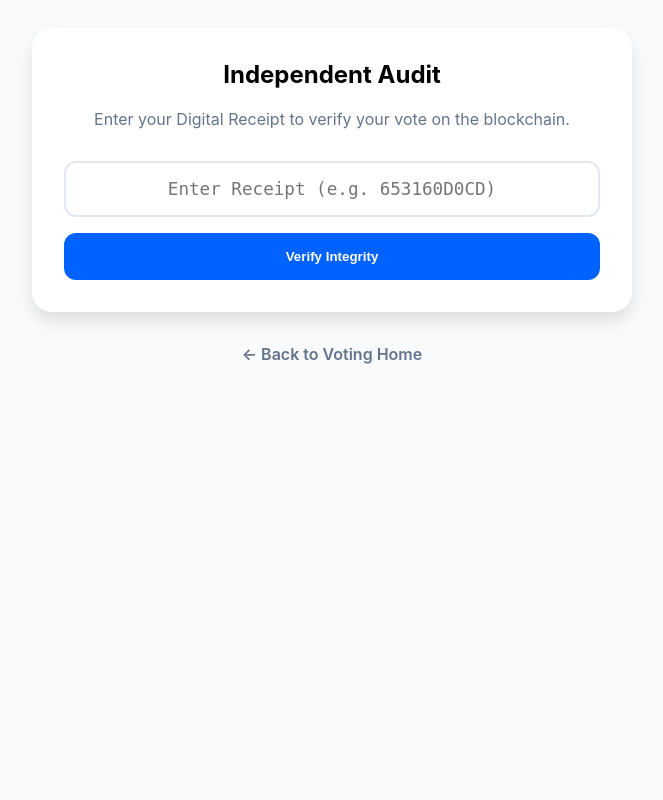
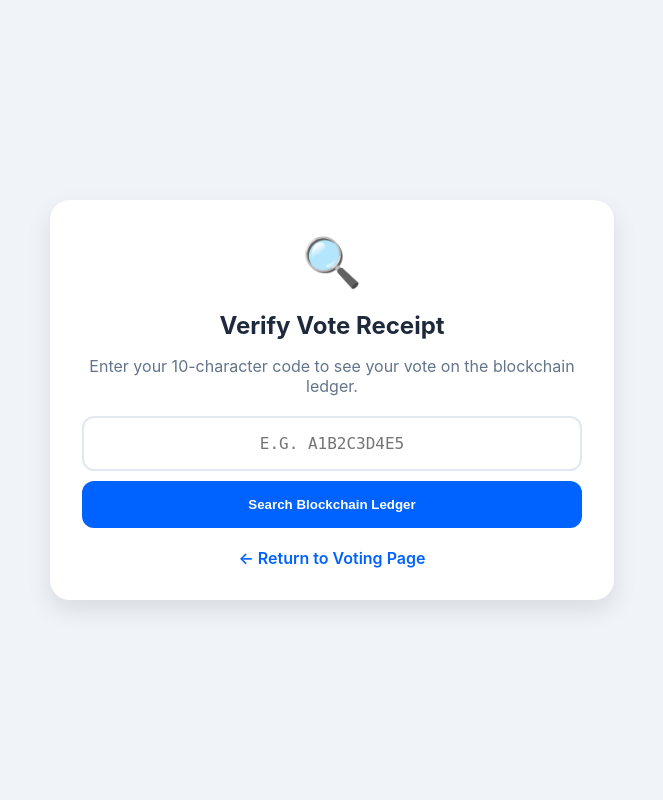
Before and after one commit to prudhvi16131/jntugv-voting-system, a Flask app: template templates/audit.html in a window 1280 px wide. Shown: the whole page, without its empty margins (308-971 px from the left). Run offline with Flask 3, Linux system fonts and the light colour scheme; the template is opened without the code that fills it, so the values that code supplies are empty.

Commit message:
Added audit route to fix Not Found error

```diff
--- a/app.py
+++ b/app.py
@@ -11,10 +11,10 @@ app = Flask(__name__)
 voting_blockchain = Blockchain()
 
 # --- 1. CONFIGURATION ---
-# Default settings can be overwritten via the Admin Dashboard
+# Default window (Update these in the Admin Dashboard)
 voting_config = {
-    "start": datetime(2026, 2, 22, 11, 25),
-    "end": datetime(2026, 2, 22, 11, 41),
+    "start": datetime(2026, 2, 22, 11, 0),
+    "end": datetime(2026, 2, 22, 12, 0),
     "candidates": [
         {"name": "Ramu", "symbol": "🦁"},
         {"name": "Laxman", "symbol": "🐘"}
@@ -27,7 +27,7 @@ STORAGE_FILE = 'blockchain_storage.json'
 
 # --- 2. PERSISTENCE LOGIC ---
 def save_blockchain():
-    """Saves the chain to a JSON file to prevent data loss on Render restarts."""
+    """Saves the blockchain to a file for persistent storage on Render."""
     chain_data = [block.__dict__ for block in voting_blockchain.chain]
     with open(STORAGE_FILE, 'w') as f:
         json.dump(chain_data, f)
@@ -38,8 +38,7 @@ def index():
     IST = pytz.timezone('Asia/Kolkata')
     now = datetime.now(IST).replace(tzinfo=None)
 
-    # CALCULATE REMAINING SECONDS:
-    # This forces the countdown to follow your Admin Page settings
+    # Duration-sync logic: Calculates seconds left based on Admin settings
     remaining_seconds = int((voting_config["end"] - now).total_seconds())
 
     if now < voting_config["start"]:
@@ -63,7 +62,7 @@ def cast_vote():
     if voter_id not in AUTHORIZED_VOTERS:
         return "<h1>Unauthorized Student ID</h1>", 403
 
-    # ZKP NULLIFIER for privacy and double-vote protection
+    # ZKP Nullifier to prevent double voting
     nullifier = hashlib.sha256(f"jntugv_salt_{voter_id}".encode()).hexdigest()
 
     for block in voting_blockchain.chain:
@@ -71,6 +70,7 @@ def cast_vote():
             if tx.get('nullifier') == nullifier:
                 return "<h1>Error: This ID has already cast a vote!</h1>", 403
 
+    # Generate 10-character receipt for the audit page
     receipt = hashlib.sha256(f"{nullifier}{time.time()}".encode()).hexdigest()[:10].upper()
 
     vote_data = {
@@ -86,7 +86,28 @@ def cast_vote():
 
     return render_template('success.html', receipt=receipt)
 
-# --- 4. ADMIN DASHBOARD & MANAGEMENT ---
+# --- 4. PUBLIC AUDIT (FIXED ROUTE) ---
+@app.route('/audit', methods=['GET', 'POST'])
+def audit():
+    """Searches the blockchain for a specific receipt code."""
+    search_result = None
+    receipt_to_find = request.form.get('receipt') if request.method == 'POST' else None
+
+    if receipt_to_find:
+        for block in voting_blockchain.chain:
+            for tx in block.transactions:
+                if tx.get('receipt') == receipt_to_find.strip().upper():
+                    search_result = {
+                        "block_index": block.index,
+                        "merkle_root": block.merkle_root,
+                        "timestamp": datetime.fromtimestamp(block.timestamp).strftime('%Y-%m-%d %H:%M:%S'),
+                        "candidate": tx.get('candidate'),
+                        "prev_hash": block.previous_hash
+                    }
+                    break
+    return render_template('audit.html', result=search_result, searched_id=receipt_to_find)
+
+# --- 5. ADMIN DASHBOARD & MANAGEMENT ---
 @app.route('/admin-results/JNTUGV_SECRET')
 def admin_results():
     tally = {}
@@ -104,10 +125,8 @@ def admin_results():
     return render_template('results.html', tally=tally, winner=winner,
                            config=voting_config, turnout=turnout, total=total_votes)
 
-# FIX: Added this specific route to stop the "Not Found" error
 @app.route('/update-candidates', methods=['POST'])
 def update_candidates():
-    """Handles dynamic candidate and symbol updates."""
     names = request.form.getlist('c_name')
     symbols = request.form.getlist('c_symbol')
     updated_list = []
@@ -119,7 +138,6 @@ def update_candidates():
 
 @app.route('/update-time', methods=['POST'])
 def update_time():
-    """Updates the election window manually."""
     new_start = request.form.get('start_time')
     new_end = request.form.get('end_time')
     voting_config["start"] = datetime.strptime(new_start, '%Y-%m-%dT%H:%M')
@@ -128,7 +146,6 @@ def update_time():
 
 @app.route('/stop-early', methods=['POST'])
 def stop_early():
-    """Ends election instantly."""
     IST = pytz.timezone('Asia/Kolkata')
     now = datetime.now(IST).replace(tzinfo=None)
     voting_config["end"] = now
@@ -143,4 +160,6 @@ def reset_election():
     return redirect('/admin-results/JNTUGV_SECRET')
 
 if __name__ == '__main__':
-    app.run(host='0.0.0.0', port=10000)
+    # Use Render's environment port
+    port = int(os.environ.get("PORT", 10000))
+    app.run(host='0.0.0.0', port=port)
--- a/templates/audit.html
+++ b/templates/audit.html
@@ -3,51 +3,87 @@
 <head>
     <meta charset="UTF-8">
     <meta name="viewport" content="width=device-width, initial-scale=1.0">
-    <title>Public Audit | JNTU-GV Blockchain</title>
+    <title>JNTU-GV | Blockchain Audit</title>
     <style>
-        :root { --primary: #0062ff; --bg: #f8fafc; --success: #10b981; }
-        body { font-family: 'Inter', sans-serif; background: var(--bg); padding: 20px; }
-        .container { max-width: 600px; margin: 0 auto; }
-        .audit-card { background: white; padding: 2rem; border-radius: 20px; box-shadow: 0 10px 15px rgba(0,0,0,0.1); }
-        input { width: 100%; padding: 1rem; border: 2px solid #e2e8f0; border-radius: 12px; font-size: 1.1rem; box-sizing: border-box; margin: 1rem 0; text-align: center; font-family: monospace; }
-        .btn-search { background: var(--primary); color: white; border: none; padding: 1rem; width: 100%; border-radius: 12px; font-weight: 700; cursor: pointer; }
-        .result-box { margin-top: 2rem; padding: 1.5rem; border: 2px solid var(--success); border-radius: 15px; background: #f0fff4; animation: fadeIn 0.5s; }
-        .data-label { font-size: 0.75rem; text-transform: uppercase; color: #64748b; font-weight: 700; display: block; margin-top: 10px; }
-        .data-value { font-family: monospace; word-break: break-all; color: #1e293b; font-size: 0.95rem; }
-        @keyframes fadeIn { from { opacity: 0; transform: translateY(10px); } to { opacity: 1; transform: translateY(0); } }
+        :root { --primary: #0062ff; --success: #10b981; --bg: #f8fafc; }
+        body {
+            font-family: 'Inter', system-ui, sans-serif;
+            background: #f0f4f8;
+            display: flex; justify-content: center; align-items: center;
+            min-height: 100vh; margin: 0;
+        }
+        .audit-card {
+            background: white; padding: 2rem; border-radius: 20px;
+            box-shadow: 0 10px 25px rgba(0,0,0,0.1);
+            width: 90%; max-width: 500px; text-align: center;
+        }
+        h2 { color: #1e293b; margin-bottom: 1rem; }
+        .search-box { margin: 20px 0; }
+        input {
+            width: 100%; padding: 1rem; border: 2px solid #e2e8f0;
+            border-radius: 12px; font-size: 1rem; box-sizing: border-box;
+            text-align: center; font-family: monospace; text-transform: uppercase;
+        }
+        .btn-search {
+            background: var(--primary); color: white; border: none;
+            padding: 1rem; width: 100%; border-radius: 12px;
+            font-weight: 700; margin-top: 10px; cursor: pointer;
+        }
+        .result-box {
+            margin-top: 2rem; padding: 1.5rem; border-radius: 12px;
+            text-align: left; font-size: 0.9rem; border-left: 5px solid var(--success);
+            background: #f0fff4;
+        }
+        .error-box {
+            margin-top: 2rem; padding: 1rem; background: #fff5f5;
+            color: #c53030; border-radius: 12px; border: 1px solid #feb7b7;
+        }
+        .data-label { font-weight: 700; color: #64748b; display: block; margin-top: 8px; }
+        .data-value { color: #1e293b; word-break: break-all; font-family: monospace; }
+        .back-link { display: block; margin-top: 20px; color: var(--primary); text-decoration: none; font-weight: 600; }
     </style>
 </head>
 <body>
-<div class="container">
-    <div class="audit-card">
-        <h2 style="text-align: center; margin-top: 0;">Independent Audit</h2>
-        <p style="color: #64748b; text-align: center;">Enter your Digital Receipt to verify your vote on the blockchain.</p>
 
-        <form method="POST">
-            <input type="text" name="receipt" placeholder="Enter Receipt (e.g. 653160D0CD)" value="{{ searched_id or '' }}" required>
-            <button type="submit" class="btn-search">Verify Integrity</button>
-        </form>
+<div class="audit-card">
+    <div style="font-size: 3rem;">🔍</div>
+    <h2>Verify Vote Receipt</h2>
+    <p style="color: #64748b;">Enter your 10-character code to see your vote on the blockchain ledger.</p>
 
-        {% if result %}
+    <form action="/audit" method="POST" class="search-box">
+        <input type="text" name="receipt" maxlength="10" placeholder="E.G. A1B2C3D4E5" value="{{ searched_id if searched_id else '' }}" required>
+        <button type="submit" class="btn-search">Search Blockchain Ledger</button>
+    </form>
+
+    {% if result %}
         <div class="result-box">
-            <h4 style="color: var(--success); margin-top: 0;">✅ Vote Verified in Block #{{ result.block_index }}</h4>
-            <span class="data-label">Merkle Root (Integrity Seal)</span>
+            <h3 style="margin-top:0; color: var(--success);">✅ Vote Verified</h3>
+
+            <span class="data-label">Block Number:</span>
+            <span class="data-value">#{{ result.block_index }}</span>
+
+            <span class="data-label">Timestamp (IST):</span>
+            <span class="data-value">{{ result.timestamp }}</span>
+
+            <span class="data-label">Merkle Root Hash:</span>
             <span class="data-value">{{ result.merkle_root }}</span>
 
-            <span class="data-label">Previous Block Hash</span>
+            <span class="data-label">Previous Block Hash:</span>
             <span class="data-value">{{ result.prev_hash }}</span>
 
-            <p style="font-size: 0.85rem; color: #4a5568; margin-top: 15px; border-top: 1px solid #c6f6d5; padding-top: 10px;">
-                This proof confirms your vote for <b>{{ result.candidate }}</b> is immutable and part of the authorized chain.
-            </p>
+            <div style="margin-top: 15px; padding-top: 15px; border-top: 1px solid #dcfce7;">
+                <span class="data-label">Candidate Voted:</span>
+                <span class="data-value" style="font-size: 1.1rem; font-weight: 800;">{{ result.candidate }}</span>
+            </div>
         </div>
-        {% elif searched_id %}
-        <p style="color: #e53e3e; text-align: center; margin-top: 2rem;">❌ No matching record found for this receipt.</p>
-        {% endif %}
-    </div>
-    <div style="text-align: center; margin-top: 2rem;">
-        <a href="/" style="color: #64748b; text-decoration: none; font-weight: 600;">← Back to Voting Home</a>
-    </div>
+    {% elif searched_id %}
+        <div class="error-box">
+            <strong>Not Found:</strong> Receipt "{{ searched_id }}" could not be located in the current blockchain ledger.
+        </div>
+    {% endif %}
+
+    <a href="/" class="back-link">← Return to Voting Page</a>
 </div>
+
 </body>
 </html>
```
